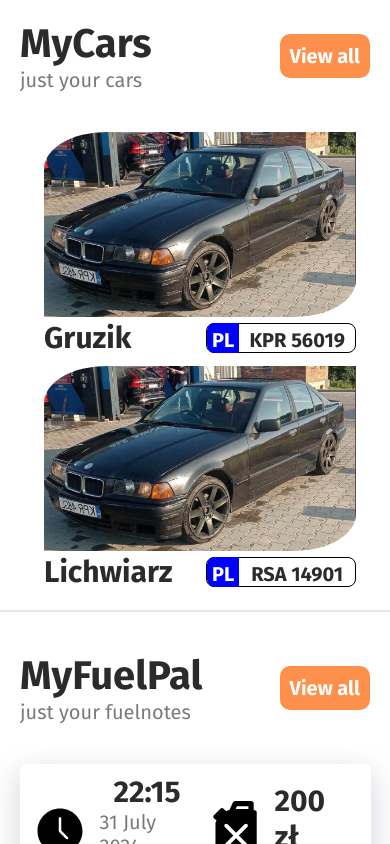
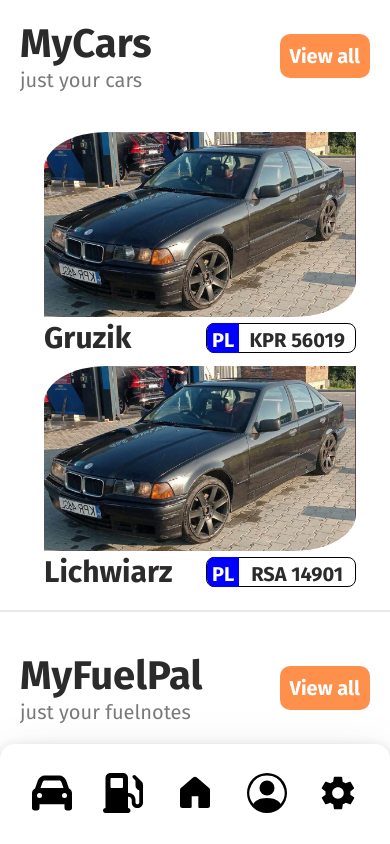
Before and after one commit to Meikelele/my-fuel-pal, a React (Create React App) app in the folder myfuelpal/frontend/: page /home in a window 390 px wide. Shown: the top 844 px of the page. Built offline with nearby package versions, Linux system fonts and the light colour scheme.

Commit message:
Responsive with mobile menu

```diff
--- a/myfuelpal/frontend/src/styles/profile.css
+++ b/myfuelpal/frontend/src/styles/profile.css
@@ -39,6 +39,10 @@
 }
 
 @media (max-width: 500px) {
+  main {
+    display: flex;
+    flex-direction: column;
+  }
   .profile {
     display: flex;
     flex-direction: column;
--- a/myfuelpal/frontend/src/styles/profile.scss
+++ b/myfuelpal/frontend/src/styles/profile.scss
@@ -50,6 +50,10 @@
 }
 
 @media (max-width: 500px) {
+    main {
+        display: flex;
+        flex-direction: column;
+    }
     .profile {
         display: flex;
         flex-direction: column;
--- a/myfuelpal/frontend/src/views/Dashboard.js
+++ b/myfuelpal/frontend/src/views/Dashboard.js
@@ -9,6 +9,8 @@ import Menu from '../components/Menu';
 import JustLine from '../components/JustLine';
 import CarTile from '../components/CarTile';
 import FuelNote from '../components/FuelNote';
+
+import MobileMenu from '../components/MobileMenu';
 
 const Cars = [
     {
@@ -26,7 +28,30 @@ const Cars = [
 ]
 
 class Dashboard extends React.Component {
+    constructor(props) {
+        super(props);
+        this.state = {
+            screenWidth: window.innerWidth
+        };
+        this.handleWindowResize = this.handleWindowResize.bind(this);
+    }
+
+    componentDidMount() {
+        window.addEventListener('resize', this.handleWindowResize);
+    }
+
+    componentWillUnmount() {
+        window.removeEventListener('resize', this.handleWindowResize);
+    }
+
+    handleWindowResize() {
+        this.setState({ screenWidth: window.innerWidth });
+    }
     render() {
+
+        const { screenWidth } = this.state;
+        const isMobile = screenWidth <= 500;
+
         return (
             <Layout>
                 <main>
@@ -75,7 +100,7 @@ class Dashboard extends React.Component {
 
                         </section>
                     </div>
-
+                    {isMobile ? <MobileMenu /> : null}
                 </main>
             </Layout>
         );
--- a/myfuelpal/frontend/src/views/MyCars.js
+++ b/myfuelpal/frontend/src/views/MyCars.js
@@ -1,17 +1,15 @@
-import React, { useState } from 'react';
+import React, { useState, useEffect } from 'react';
 import { AnimatePresence } from 'framer-motion';
 
 import Layout from './Layout';
-
 import '../styles/global.css';
 import '../styles/dashboard.css';
-
 
 import Menu from '../components/Menu';
 import JustLine from '../components/JustLine';
 import CarTile from '../components/CarTile';
 import AddCarModal from '../components/modal/AddCarModal';
-
+import MobileMenu from '../components/MobileMenu';
 
 const Cars = [
     {
@@ -40,14 +38,25 @@ const Cars = [
 
 const MyCars = () => {
     const [isOpen, setIsOpen] = useState(false);
+    const [isMobile, setIsMobile] = useState(window.innerWidth <= 500);
+
     const open = () => setIsOpen(true);
     const close = () => setIsOpen(false);
+
+    useEffect(() => {
+        const handleResize = () => {
+            setIsMobile(window.innerWidth <= 500);
+        };
+
+        window.addEventListener('resize', handleResize);
+        return () => window.removeEventListener('resize', handleResize);
+    }, []);
 
     return (
         <Layout>
             <main>
                 <Menu />
-                <div class="submain">
+                <div className="submain">
                     <section className='content'>
                         <div className='content__header'>
                             <div className='content__header__texts'>
@@ -75,14 +84,12 @@ const MyCars = () => {
                         <JustLine />
                     </section>
                 </div>
+                {isMobile && <MobileMenu />}
             </main>
 
-            {
-                <AnimatePresence>
-                    {isOpen && <AddCarModal handleClose={close} />}
-
-                </AnimatePresence>
-            }
+            <AnimatePresence>
+                {isOpen && <AddCarModal handleClose={close} />}
+            </AnimatePresence>
         </Layout>
     );
 };
--- a/myfuelpal/frontend/src/views/Myfuelpal.js
+++ b/myfuelpal/frontend/src/views/Myfuelpal.js
@@ -1,8 +1,7 @@
-import React, { useState } from 'react';
+import React, { useState, useEffect } from 'react';
 import { AnimatePresence } from 'framer-motion';
 
 import Layout from './Layout';
-
 import '../styles/global.css';
 import '../styles/dashboard.css';
 
@@ -10,13 +9,23 @@ import Menu from '../components/Menu';
 import JustLine from '../components/JustLine';
 import FuelNote from '../components/FuelNote';
 import AddNoteModal from '../components/modal/AddNoteModal';
-
+import MobileMenu from '../components/MobileMenu';
 
 const MyFuelPal = () => {
+    const [isOpen, setIsOpen] = useState(false);
+    const [isMobile, setIsMobile] = useState(window.innerWidth <= 500);
 
-    const [isOpen, setIsOpen] = useState(false);
     const open = () => setIsOpen(true);
     const close = () => setIsOpen(false);
+
+    useEffect(() => {
+        const handleResize = () => {
+            setIsMobile(window.innerWidth <= 500);
+        };
+
+        window.addEventListener('resize', handleResize);
+        return () => window.removeEventListener('resize', handleResize);
+    }, []);
 
     return (
         <Layout>
@@ -43,15 +52,14 @@ const MyFuelPal = () => {
                         <JustLine />
                     </section>
                 </div>
+                {isMobile && <MobileMenu />}
+            </main>
 
-                    {
             <AnimatePresence>
                 {isOpen && <AddNoteModal handleClose={close} />}
             </AnimatePresence>
-                    }
-
-                </main>
         </Layout>
     );
 }
+
 export default MyFuelPal;
--- a/myfuelpal/frontend/src/views/Profile.js
+++ b/myfuelpal/frontend/src/views/Profile.js
@@ -1,5 +1,5 @@
 import React from 'react';
-import {Link} from "react-router-dom";
+import { Link } from 'react-router-dom';
 
 import Layout from './Layout';
 import '../styles/global.css';
@@ -9,8 +9,33 @@ import '../styles/profile.css';
 import Avatar from '../images/Triss.jpeg';
 import Menu from '../components/Menu';
 
+import MobileMenu from '../components/MobileMenu';
+
 class Profile extends React.Component {
+    constructor(props) {
+        super(props);
+        this.state = {
+            screenWidth: window.innerWidth
+        };
+        this.handleWindowResize = this.handleWindowResize.bind(this);
+    }
+
+    componentDidMount() {
+        window.addEventListener('resize', this.handleWindowResize);
+    }
+
+    componentWillUnmount() {
+        window.removeEventListener('resize', this.handleWindowResize);
+    }
+
+    handleWindowResize() {
+        this.setState({ screenWidth: window.innerWidth });
+    }
+
     render() {
+        const { screenWidth } = this.state;
+        const isMobile = screenWidth <= 500;
+
         return (
             <Layout>
                 <main>
@@ -40,10 +65,11 @@ class Profile extends React.Component {
                         </div>
 
                     </section>
-
+                    {isMobile ? <MobileMenu /> : null}
                 </main>
             </Layout>
         );
     }
 }
+
 export default Profile;
--- a/myfuelpal/frontend/src/views/Settings.js
+++ b/myfuelpal/frontend/src/views/Settings.js
@@ -6,9 +6,31 @@ import '../styles/dashboard.css';
 import '../styles/settings.css';
 
 import Menu from '../components/Menu';
+import MobileMenu from '../components/MobileMenu';
 
 class Settings extends React.Component {
+    constructor(props) {
+        super(props);
+        this.state = {
+            screenWidth: window.innerWidth
+        };
+        this.handleWindowResize = this.handleWindowResize.bind(this);
+    }
+
+    componentDidMount() {
+        window.addEventListener('resize', this.handleWindowResize);
+    }
+
+    componentWillUnmount() {
+        window.removeEventListener('resize', this.handleWindowResize);
+    }
+
+    handleWindowResize() {
+        this.setState({ screenWidth: window.innerWidth });
+    }
     render() {
+        const { screenWidth } = this.state;
+        const isMobile = screenWidth <= 500;
         return (
             <Layout>
                 <main className='dashboard'>
@@ -38,8 +60,9 @@ class Settings extends React.Component {
                             </div>
                         </div>
                     </section>
+                    {isMobile ? <MobileMenu /> : null}
+                </main>
 
-                </main>
             </Layout>
         );
     }
```
Also changed, not shown: 1 other file (tests, documents, lock files or other folders). Lines whose indentation alone changed are shown as unchanged.
